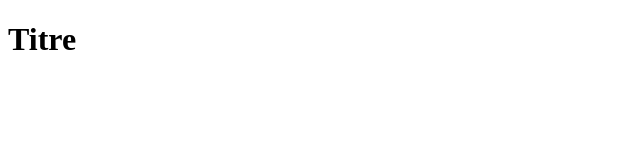
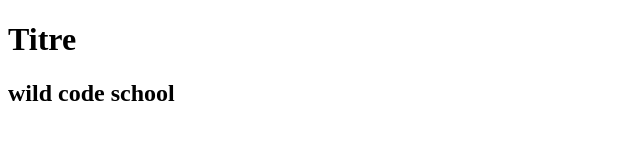
Before and after one commit to Gavinus/HelloWorld, a plain HTML site: page index.html in a window 1280 px wide. Shown: the whole page, without its empty margins (0-640 px from the left). Drawn offline with Linux system fonts and the light colour scheme.

Commit message:
Update index.html

```diff
--- a/index.html
+++ b/index.html
@@ -1,16 +1,15 @@
 <!DOCTYPE html>
 <html>
 
-<meta charset="utf-8" />
-<title>Test wild </title>
+  <meta charset="utf-8" />
+  <title>Test wild </title>
 
 <head>
   <h1> Titre </h1>
 </head>
+  <h2> wild code school </h2>
 
-<body>
 </body>
 
 
-
 </html>
```
